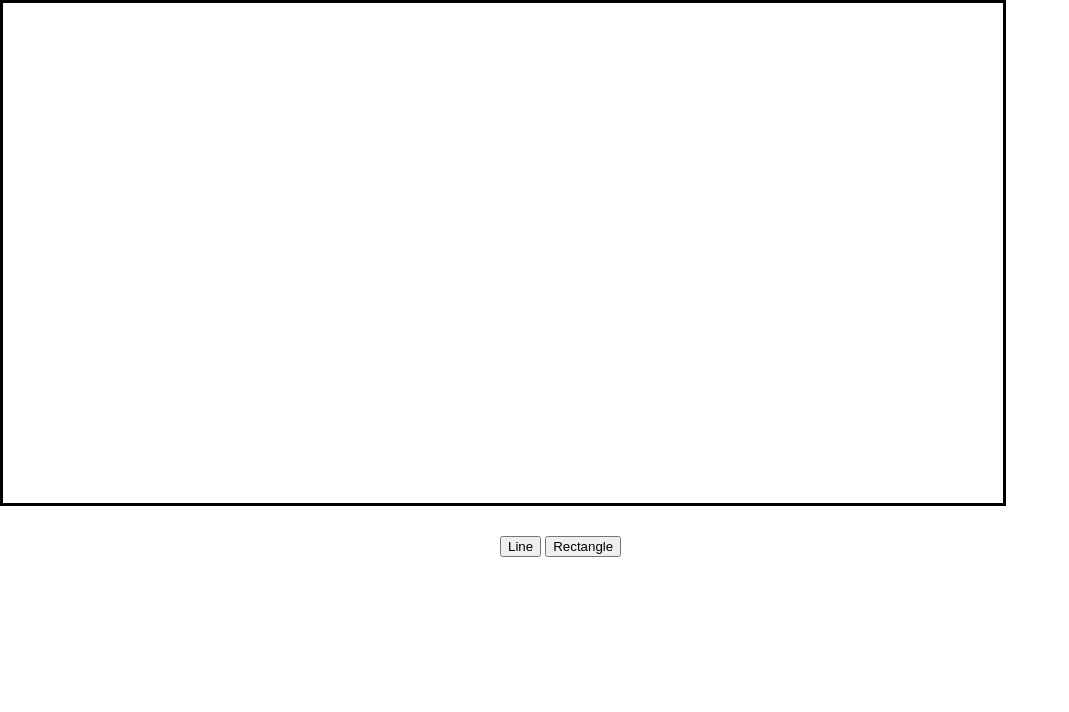
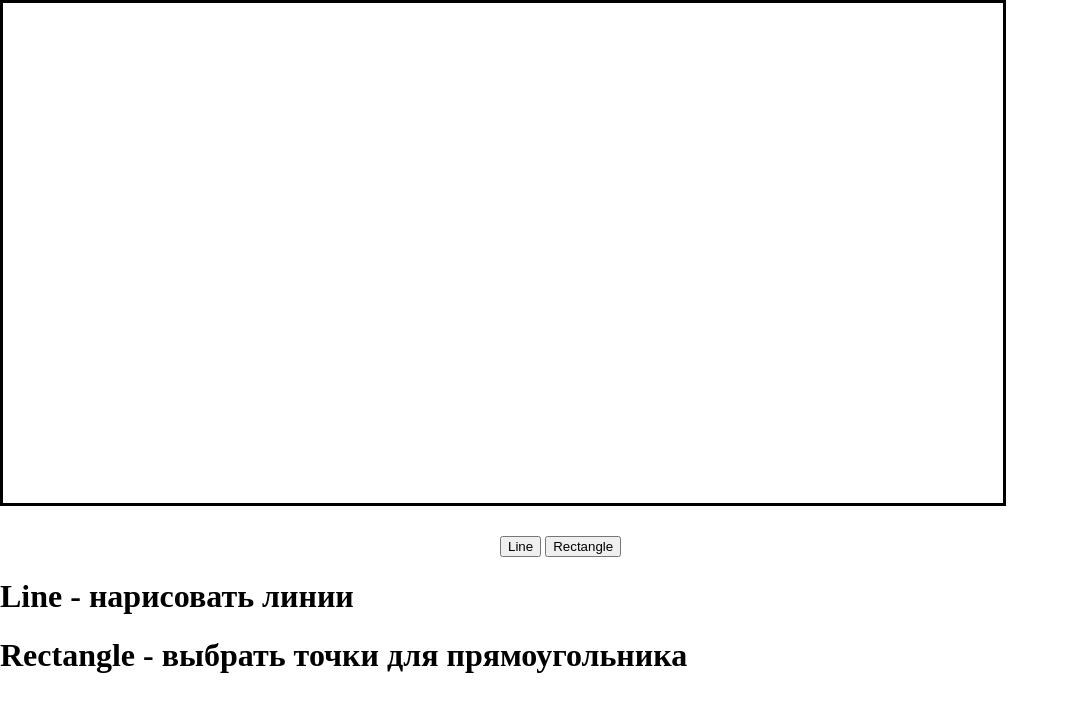
Before and after one commit to notorious01/notorious01.github.io, a plain HTML site: page lab05/index.html in a window 1280 px wide. Shown: the whole page, without its empty margins (0-1069 px from the left). Drawn offline with Linux system fonts and the light colour scheme.

Commit message:
Update index.html

```diff
--- a/lab05/index.html
+++ b/lab05/index.html
@@ -21,6 +21,11 @@
 	<div class = "buttons">
 		<button type="button" id="firstButton" onclick="lineFunction()">Line</button>
 		<button type="button" id="secondButton" onclick="rectFunction()">Rectangle</button>
+	</div>
+	<div>
+		<h1>Line - нарисовать линии</h1>
+		<h1>Rectangle - выбрать точки для прямоугольника</h1>
+
 	</div>
 <script>
 	var canvas = document.getElementById('lab03');
```
